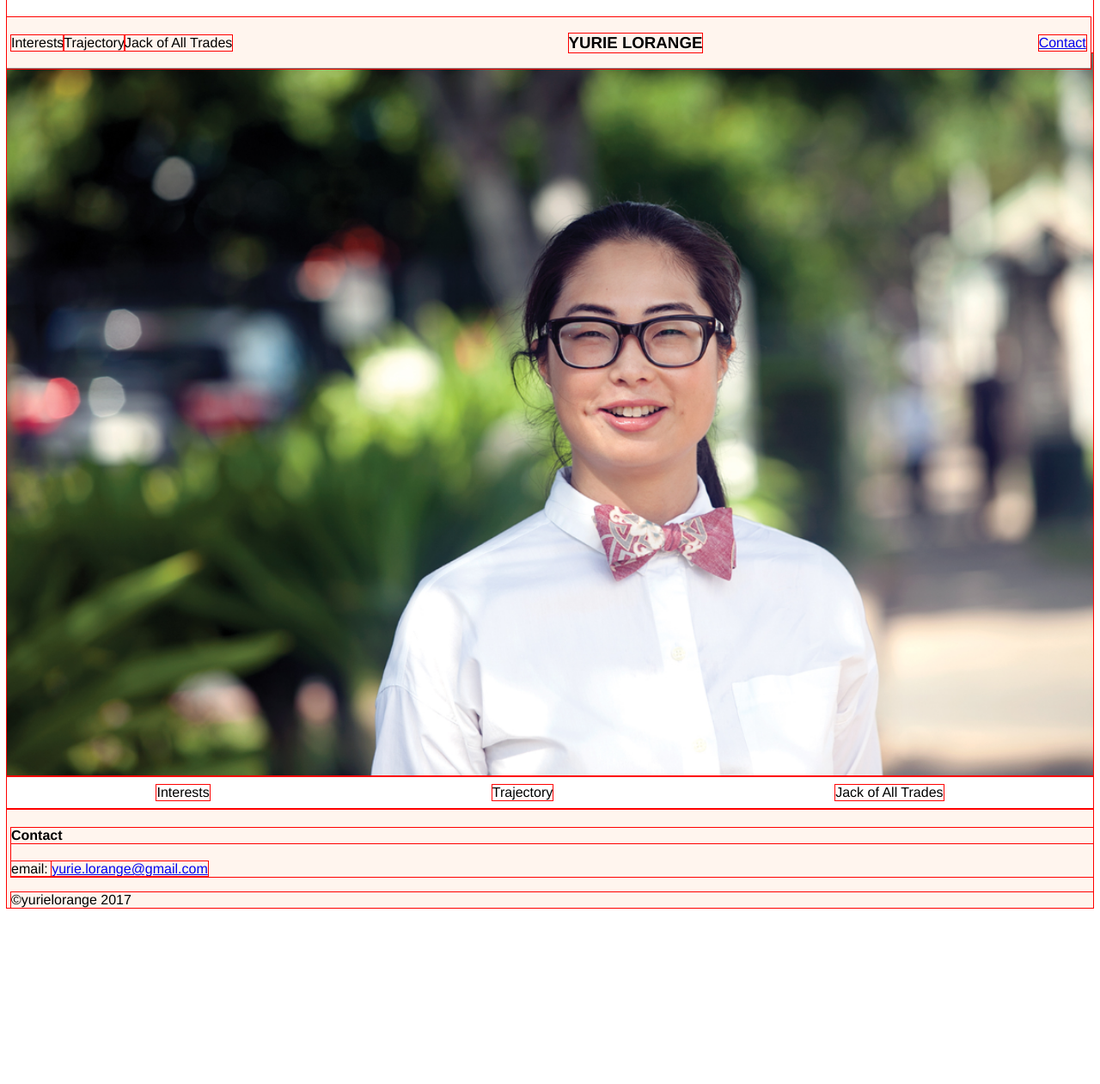
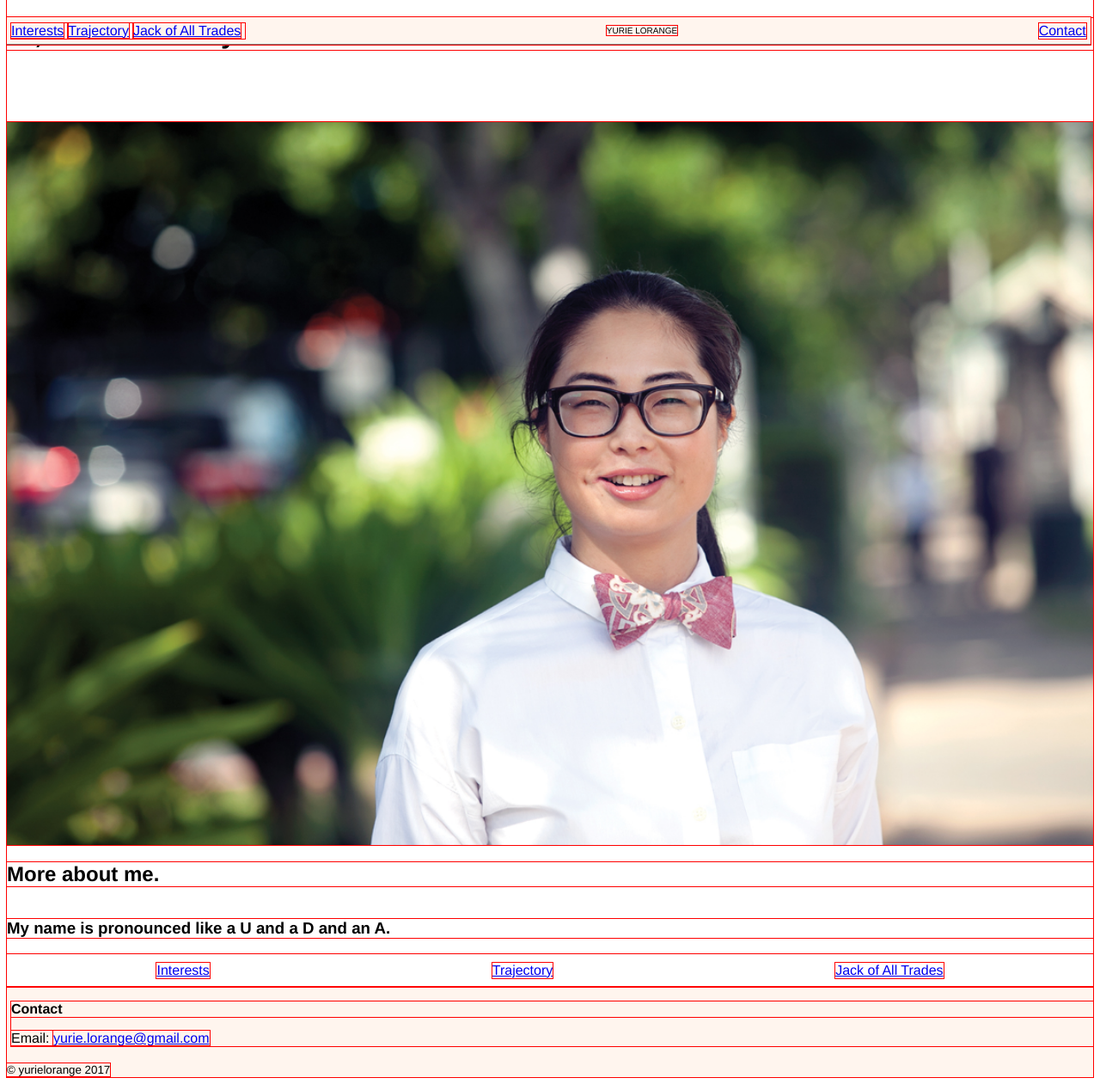
Before and after one commit to Uli12/about.me, a plain HTML site: page index.html in a window 1280 px wide. Shown: the whole page at 86% size. Before the commit the page ends 1064 px from the top, so only its background shows below. Drawn offline with Linux system fonts and the light colour scheme.

Commit message:
Add html pages.

```diff
--- a/index.html
+++ b/index.html
@@ -6,38 +6,39 @@
       <link rel="stylesheet" href="resources/css/style.css" type="text/css">
   </head>
 
-  <body>
+  <body id="page1">
     <!--Header-->
     <header>
       <nav>
-        <span>Interests</span>
-        <span>Trajectory</span>
-        <span>Jack of All Trades</span>
+        <span><a href="interests.html">Interests</a></span>
+        <span><a href="trajectory.html">Trajectory</a></span>
+        <span><a href="background.html">Jack of All Trades</a></span>
       </nav>
-      <h3>YURIE LORANGE</h3>
+      <p>YURIE LORANGE</p>
       <a href="#contact">Contact</a>
     </header>
 
     <!--Meet Yurie-->
     <div class="main">
+      <h1>Hi, Nice to meet you!</h1>
       <img src="resources/hero.png" alt="Profile Photo" id="profile">
-      <div class="links">
-        <a id="interests">Interests</a>
-        <a id="trajectory">Trajectory</a>
-        <a id="background">Jack of All Trades</a>
-      </div>
+      <h2>More about me.</h2>
+      <h3>My name is pronounced like a U and a D and an A.</h3>
+      <section>
+        <a href="interests.html" id="interests">Interests</a>
+        <a href="trajectory.html" id="trajectory">Trajectory</a>
+        <a href="background.html" id="background">Jack of All Trades</a>
+      </section>
     </div>
 
     <!--Footer-->
     <footer>
       <div>
-        <h4 id="contact">Contact</h4>
-        <span>email: <a href="mailto:yurie.lorange@gmail.com">yurie.lorange@gmail.com</a></span>
+        <p id="contact">Contact</p>
+        <span>Email: <a href="mailto:yurie.lorange@gmail.com">yurie.lorange@gmail.com</a></span>
       </div>
       <br />
-      <div>
-        ©yurielorange 2017
-      </div>
+      <small>&copy; yurielorange 2017</small>
     </footer>
 
   </body>
--- a/resources/css/style.css
+++ b/resources/css/style.css
@@ -4,6 +4,8 @@ body {
   font-family: Helvetica, Arial, sans-serif;
   margin-top: 0px;
 }
+
+/*header*/
 
 header {
   position: fixed;
@@ -23,32 +25,40 @@ nav {
   justify-content: space-around;
 }
 
+header a {
+  margin-right: 5px;
+}
+
+header p {
+  font-size: 10px;
+}
+
 footer {
   background-color: seashell;
   border-top: 1px solid grey;
-}
-
-header a {
-  margin-right: 5px;
 }
 
 footer div {
   margin-left: 5px;
 }
 
-#profile {
+#page1 #profile {
   width: 100%;
   height auto;
   margin-top: 62px;
 }
 
-.main {
+#page1 .main {
   display: flex;
   flex-direction: column;
 }
 
-.links {
+#page1 section {
   display: flex;
   justify-content: space-around;
   padding: 10px;
 }
+
+#contact {
+  font-weight: bold;
+}
```
Also changed, not shown: background.html (+38 -0 lines), interests.html (+32 -0 lines), trajectory.html (+33 -0 lines).
